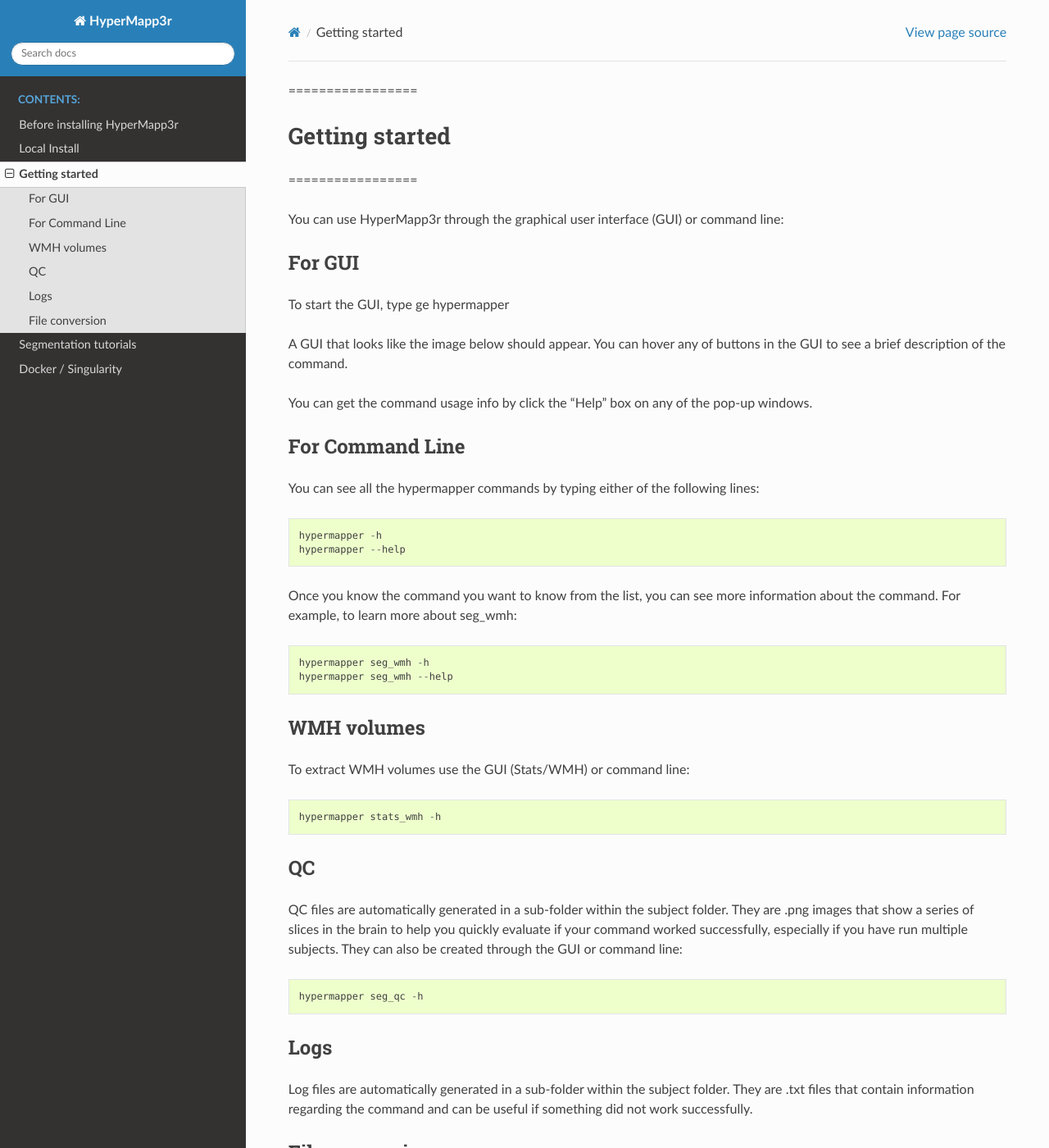
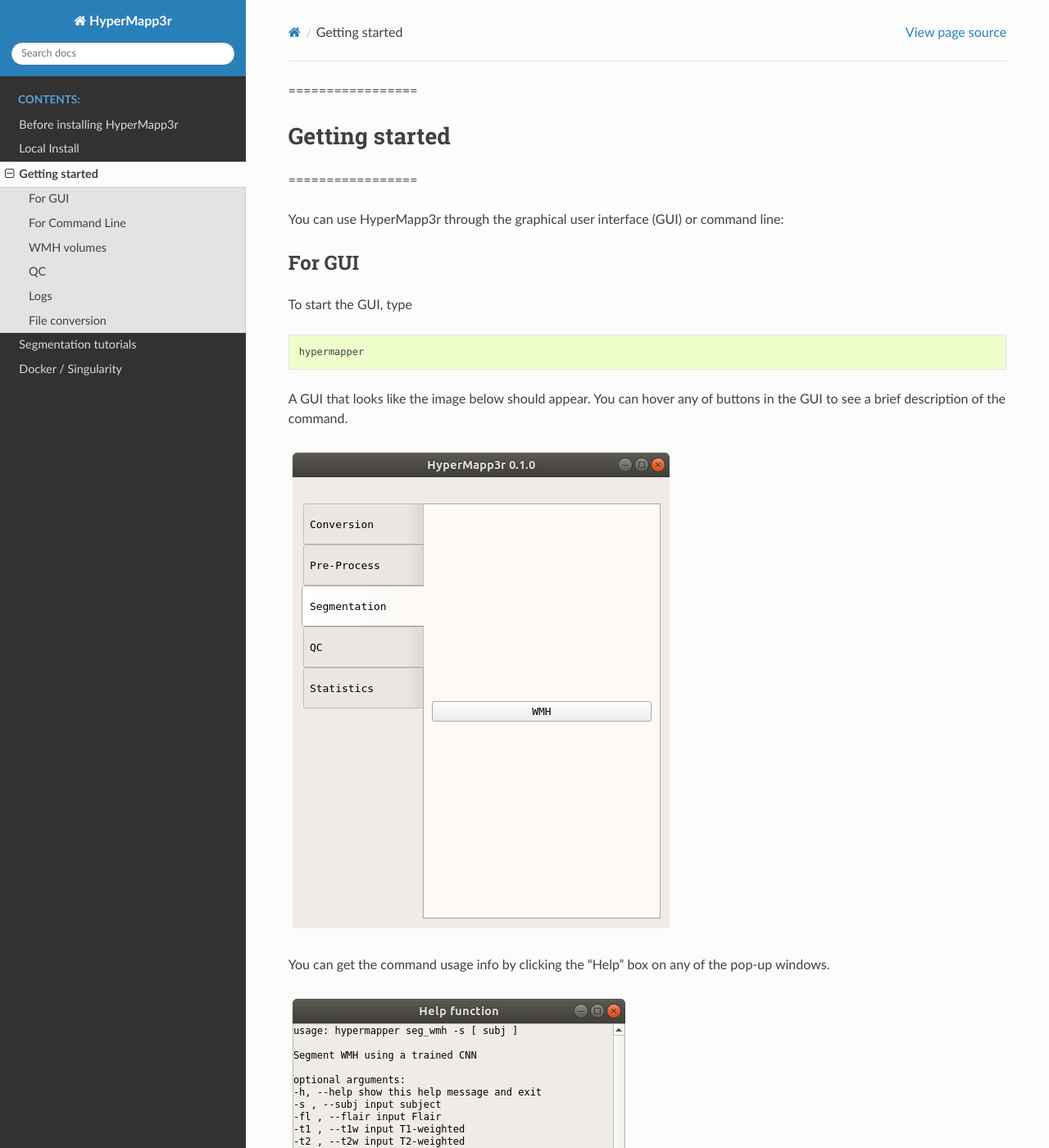
Before and after one commit to AICONSlab/HyperMapp3r, a Sphinx documentation site: the page built from docs/beginner.md, in a window 1280 px wide and 1400 px high. Shown: the whole window at 82% size. Built offline with Sphinx 7.4.7 and the Read the Docs theme 2.0.0, drawn with Linux system fonts in a browser that asks for light colours; some of the changed text lies outside the part shown.

Commit message:
Update beginner.md

```diff
--- a/docs/beginner.md
+++ b/docs/beginner.md
@@ -7,14 +7,16 @@
 ## For GUI
 
 To start the GUI, type
-ge
+
     hypermapper
 
 A GUI that looks like the image below should appear. You can hover any of buttons in the GUI to see a brief description of the command.
 
+![](images/hypermapper_gui.png)
 
-You can get the command usage info by click the "Help" box on any of the pop-up windows.
+You can get the command usage info by clicking the "Help" box on any of the pop-up windows.
 
+![](images/hypermapper_help.png)
 
 ## For Command Line
 
```
Also changed, not shown: other parts of docs/beginner.md (+3 -0 lines).
